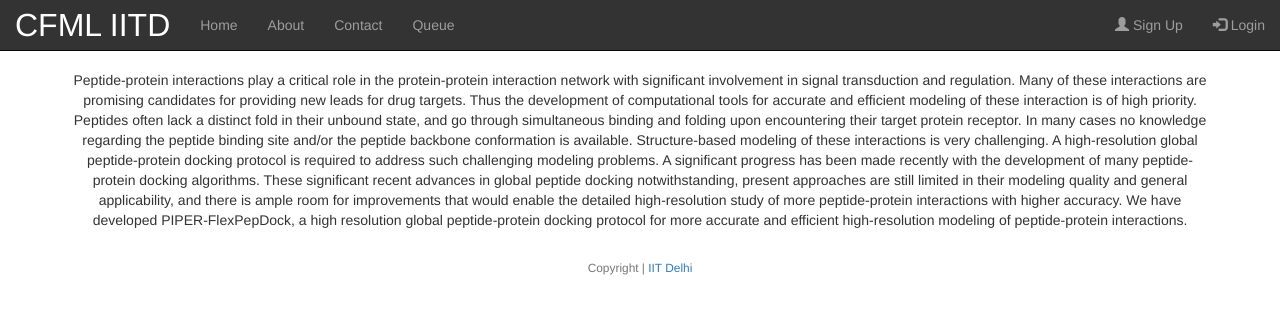
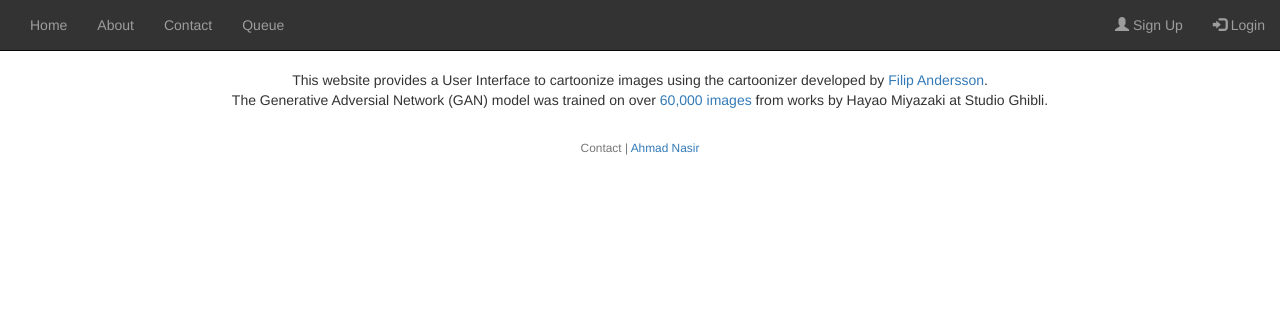
Before and after one commit to amdnsr/machinelearningapps, a Flask app: page /about in a window 1280 px wide. Shown: the top 314 px of the page. Run offline with Flask 2, Linux system fonts and the light colour scheme; some libraries are stand-ins or nearby versions.

Commit message:
Added code to create the tmp folder, if not present, and edited the website info.

```diff
--- a/project/application.py
+++ b/project/application.py
@@ -208,6 +208,7 @@
         username = rows[0]["username"]
 
         UPLOAD_FOLDER = './users/' + username + "/tmp"
+        createFolder(UPLOAD_FOLDER)
         print(UPLOAD_FOLDER)
         ALLOWED_EXTENSIONS = set(['txt', 'pdf', 'png', 'jpg', 'jpeg', 'gif'])
 
--- a/project/email_body.py
+++ b/project/email_body.py
@@ -8,8 +8,7 @@
 Alternatively, if the link doesn't work, please copy this link and paste it into your browser.<br><br>
 {}<br><br>
 
-Regards,<br>
-<b>Team CFML IITD</b>
+Regards<br>
 """
 
 html_msg_new_user = """
@@ -20,6 +19,5 @@
 Alternatively, if the link doesn't work, please copy this link and paste it into your browser.<br><br>
 {}<br><br>
 
-Regards,<br>
-<b>Team CFML IITD</b>
+Regards<br>
 """
--- a/project/templates/about.html
+++ b/project/templates/about.html
@@ -7,12 +7,9 @@
 {% block main %}
     <div>
         <p>
-            Peptide-protein interactions play a critical role in the protein-protein interaction network with significant involvement in signal transduction and regulation. Many of these interactions are promising candidates for providing new leads for drug targets. Thus the development of computational tools for accurate and efficient modeling of these interaction is of high priority.
-
-            Peptides often lack a distinct fold in their unbound state, and go through simultaneous binding and folding upon encountering their target protein receptor. In many cases no knowledge regarding the peptide binding site and/or the peptide backbone conformation is available. Structure-based modeling of these interactions is very challenging. A high-resolution global peptide-protein docking protocol is required to address such challenging modeling problems.
-
-            A significant progress has been made recently with the development of many peptide-protein docking algorithms. These significant recent advances in global peptide docking notwithstanding, present approaches are still limited in their modeling quality and general applicability, and there is ample room for improvements that would enable the detailed high-resolution study of more peptide-protein interactions with higher accuracy. We have developed PIPER-FlexPepDock, a high resolution global peptide-protein docking protocol for more accurate and efficient high-resolution modeling of peptide-protein interactions.
-
+            This website provides a User Interface to cartoonize images using the cartoonizer developed by <a href="https://github.com/FilipAndersson245">Filip Andersson</a>.
+            <br>
+            The Generative Adversial Network (GAN) model was trained on over <a href="https://github.com/FilipAndersson245/cartoon-gan#description">60,000 images</a> from works by Hayao Miyazaki at Studio Ghibli.</a>
         </p>
     </div>
 {% endblock %}
--- a/project/templates/contact.html
+++ b/project/templates/contact.html
@@ -6,8 +6,6 @@
 
 {% block main %}
     <div>
-        Ahmad Nasir, IIT Delhi
-        <br>
-        Aditya Gupta, IIT Delhi
+        <a href="https://github.com/amdnsr">Ahmad Nasir</a>
     </div>
 {% endblock %}
--- a/project/templates/layout.html
+++ b/project/templates/layout.html
@@ -29,9 +29,9 @@
 
         <nav class="navbar navbar-inverse navbar-fixed-top">
           <div class="container-fluid">
-            <div class="navbar-header">
-              <a class="navbar-brand" href="/">CFML IITD</a>
-            </div>
+            <!-- <div class="navbar-header">
+              <a class="navbar-brand" href="/">Home</a>
+            </div> -->
             {% if session.user_id %}
             <ul class="nav navbar-nav">
                 <li><a href="/">Home</a></li> <!-- class="active" -->
@@ -68,6 +68,6 @@
     </body>
     <br>
     <footer class="small text-center text-muted">
-        Copyright | <a href = "http://www.iitd.ac.in"> IIT Delhi</a>
+        Contact | <a href = "https://github.com/amdnsr"> Ahmad Nasir</a>
     </footer>
 </html>
```
